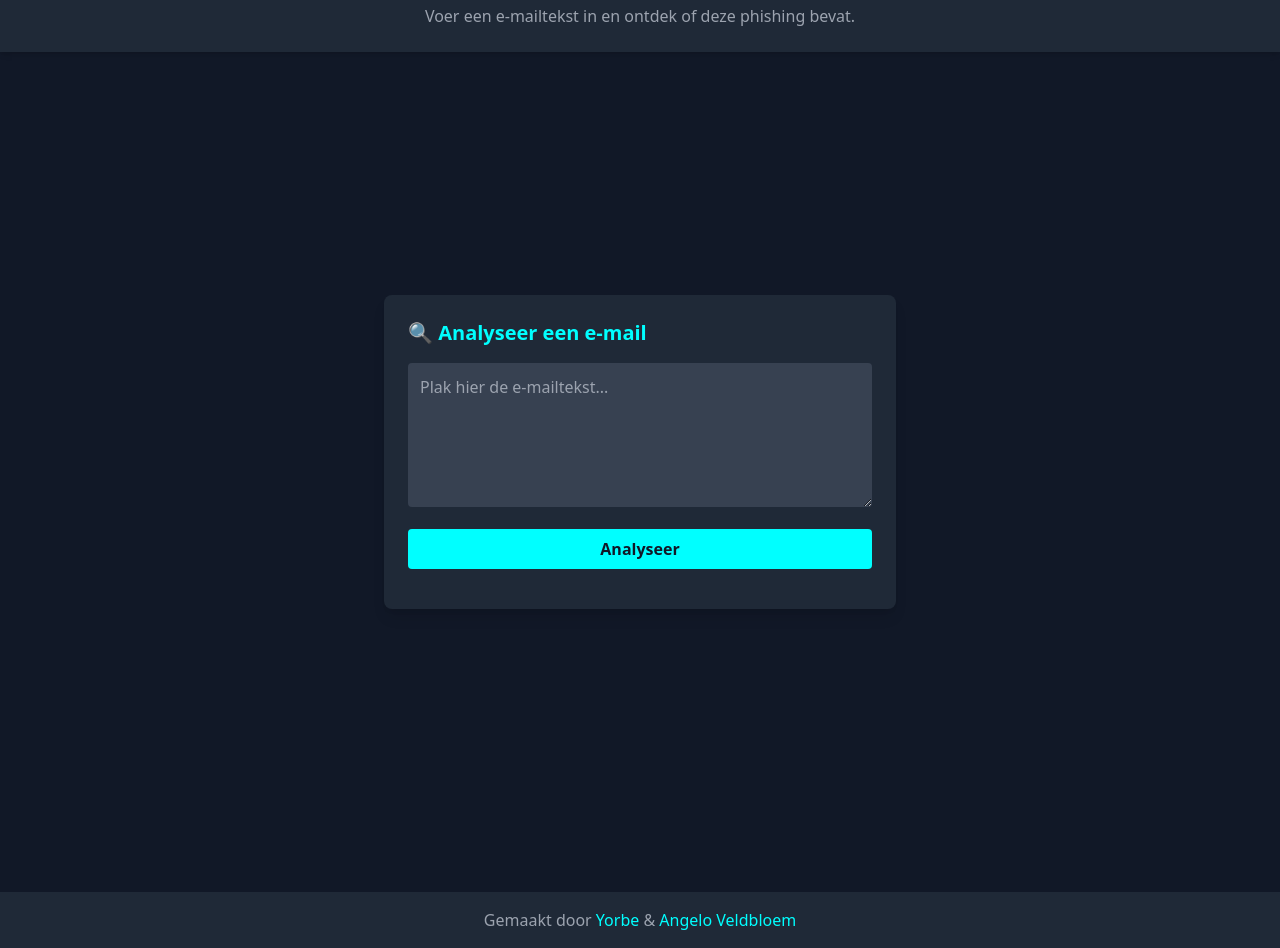
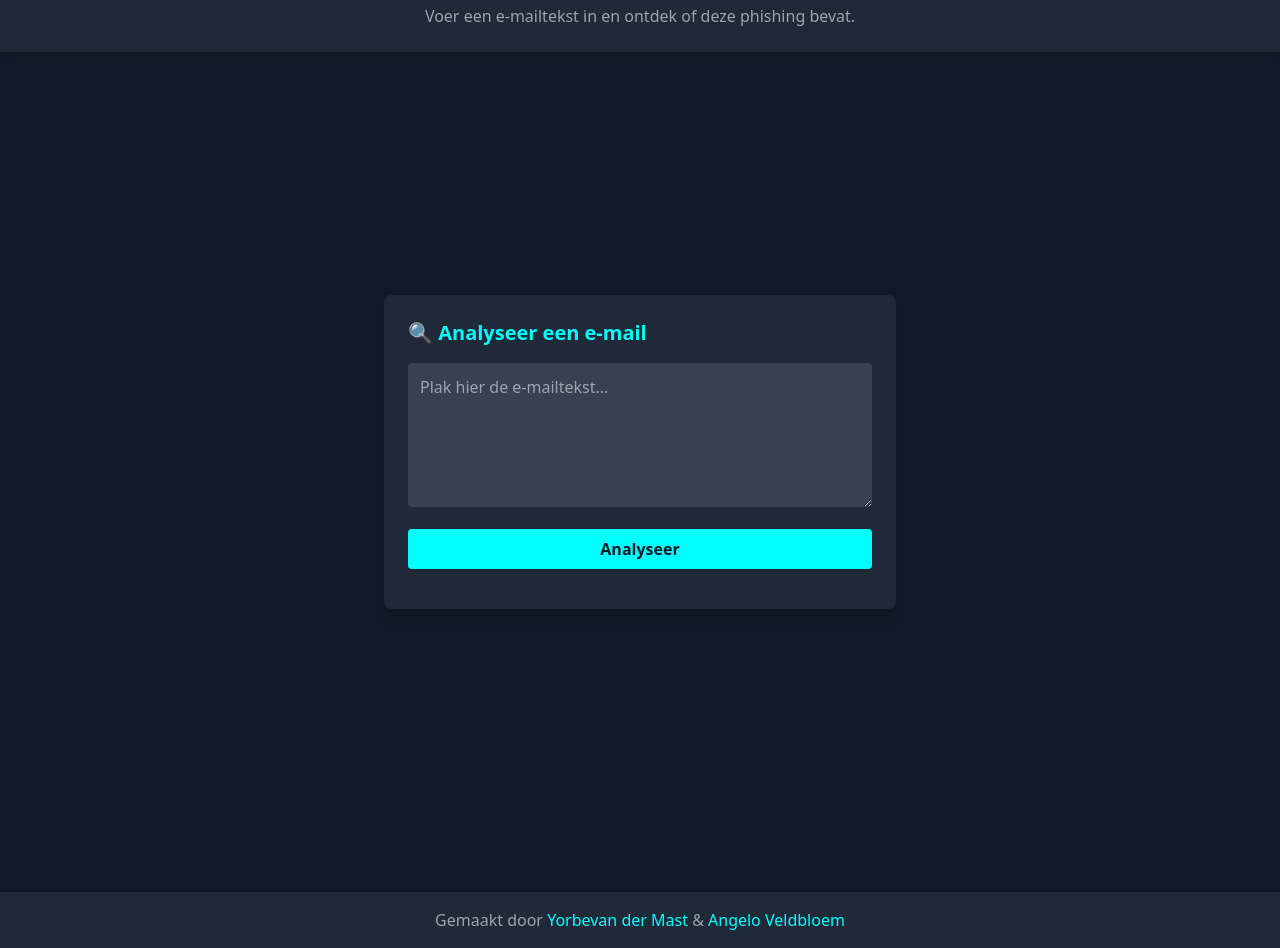
Before and after one commit to Yorb1431/Hackaton-PreProject, a website: page frontend/public/index.html in a window 1280 px wide. Shown: the part 64-1012 px from the top of the page. Drawn offline with nearby package versions, Linux system fonts and the light colour scheme; files that its build step writes are made by us from their sources.

Commit message:
my full legal name added  creaters

```diff
--- a/frontend/public/index.html
+++ b/frontend/public/index.html
@@ -66,7 +66,7 @@
         <a
           href="https://github.com/YorbeL"
           class="text-neon-blue hover:underline"
-          >Yorbe</a
+          >Yorbevan der Mast</a
         >
         &
         <a
```
